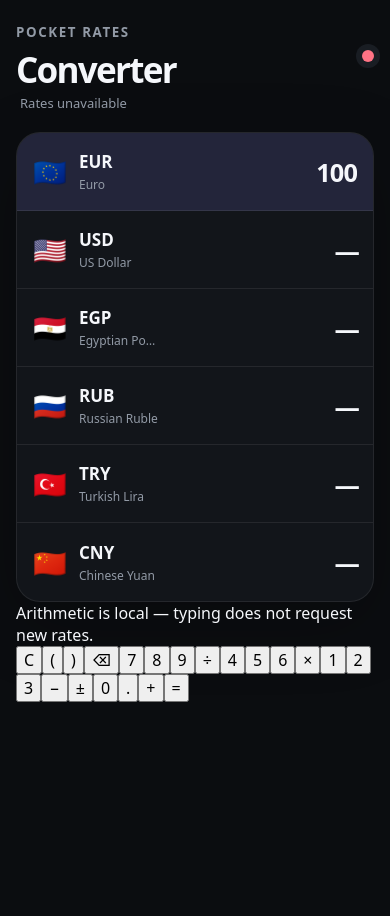
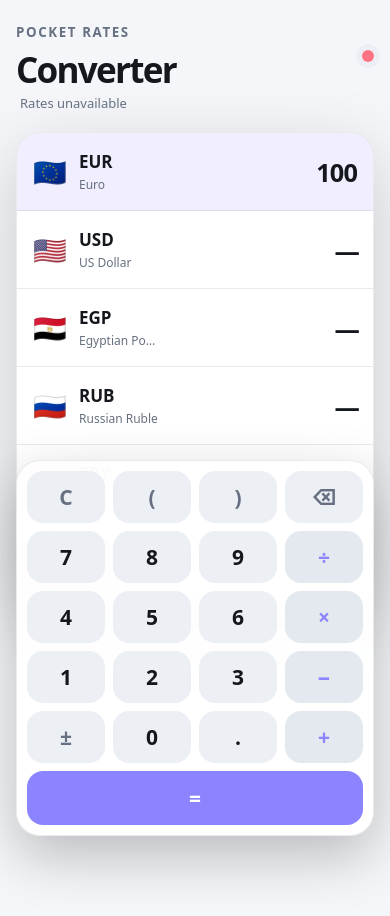
Before and after one commit to DEN-2020/pocket-rates-pwa, a React (Vite) app: page / in a window 390 px wide. Shown: the top 916 px of the page. Before the commit the page ends 844 px from the top, so only its background shows below. Built offline with nearby package versions, Linux system fonts and the light colour scheme; no server answers.

Commit message:
style: refine mobile converter and keypad

```diff
--- a/src/styles/global.css
+++ b/src/styles/global.css
@@ -4,6 +4,7 @@
   --bg: #0b0d10;
   --surface: #12151a;
   --surface-2: #191d23;
+  --surface-3: #20252d;
   --text: #f5f7fb;
   --muted: #929aa6;
   --line: rgba(255,255,255,.08);
@@ -12,11 +13,24 @@
   --success: #59d39c;
   --danger: #ff7385;
 }
+@media (prefers-color-scheme: light) {
+  :root {
+    --bg: #f4f6f9; --surface: #fff; --surface-2: #eceff4; --surface-3: #e4e8ef;
+    --text: #14171c; --muted: #667080; --line: rgba(20,23,28,.09);
+    --accent-soft: rgba(105,94,255,.10);
+  }
+}
 * { box-sizing: border-box; }
 html, body, #root { min-height: 100%; }
-body { margin: 0; min-width: 320px; min-height: 100dvh; background: var(--bg); color: var(--text); }
+body {
+  margin: 0; min-width: 320px; min-height: 100dvh; background: var(--bg); color: var(--text);
+  -webkit-tap-highlight-color: transparent;
+}
 button, input { font: inherit; }
-.screen { width: min(100%, 620px); min-height: 100dvh; margin: 0 auto; padding: max(18px, env(safe-area-inset-top)) 16px 32px; }
+.screen {
+  width: min(100%, 620px); min-height: 100dvh; margin: 0 auto;
+  padding: max(18px, env(safe-area-inset-top)) 16px max(20px, env(safe-area-inset-bottom));
+}
 .topbar { display: flex; align-items: center; justify-content: space-between; min-height: 76px; }
 .topbar small { color: var(--muted); font-weight: 700; text-transform: uppercase; letter-spacing: .12em; }
 .topbar h1 { margin: 3px 0 0; font-size: clamp(32px, 9vw, 44px); letter-spacing: -.05em; }
@@ -24,14 +38,55 @@
 .status-ready { background: var(--success); }
 .status-error { background: var(--danger); }
 .meta { min-height: 28px; margin: 0 4px 10px; color: var(--muted); font-size: 13px; }
-.currency-list { overflow: hidden; border: 1px solid var(--line); border-radius: 24px; background: var(--surface); box-shadow: 0 22px 70px rgba(0,0,0,.22); }
-.currency-row { display: grid; grid-template-columns: minmax(128px, 1fr) minmax(120px, 1.35fr); align-items: center; min-height: 78px; padding: 8px 14px 8px 10px; border-bottom: 1px solid var(--line); }
+.currency-list {
+  overflow: hidden; border: 1px solid var(--line); border-radius: 24px; background: var(--surface);
+  box-shadow: 0 22px 70px rgba(0,0,0,.18);
+}
+.currency-row {
+  display: grid; grid-template-columns: minmax(128px, 1fr) minmax(120px, 1.35fr);
+  align-items: center; min-height: 78px; padding: 8px 14px 8px 10px; border-bottom: 1px solid var(--line);
+}
 .currency-row:last-child { border-bottom: 0; }
 .currency-row.is-active { background: var(--accent-soft); }
-.currency-select { display: grid; grid-template-columns: 46px 1fr; align-items: center; min-height: 58px; border: 0; background: transparent; color: inherit; text-align: left; }
+.currency-select {
+  display: grid; grid-template-columns: 46px 1fr; align-items: center; min-height: 58px;
+  border: 0; border-radius: 16px; background: transparent; color: inherit; text-align: left; cursor: pointer;
+}
+.currency-select:focus-visible, .calc-key:focus-visible, .currency-row input:focus-visible {
+  outline: 2px solid var(--accent); outline-offset: 2px;
+}
 .flag { font-size: 27px; }
 .currency-select span:last-child { display: flex; flex-direction: column; gap: 3px; min-width: 0; }
 .currency-select strong { font-size: 17px; }
-.currency-select small { overflow: hidden; color: var(--muted); font-size: 12px; text-overflow: ellipsis; white-space: nowrap; }
-.currency-row input, .currency-row output { width: 100%; border: 0; outline: 0; background: transparent; color: var(--text); text-align: right; font-size: clamp(21px, 6.5vw, 30px); font-weight: 650; letter-spacing: -.035em; font-variant-numeric: tabular-nums; }
-.phase-note { margin-top: 16px; padding: 16px 18px; border-radius: 18px; background: var(--surface-2); color: var(--muted); font-size: 13px; line-height: 1.5; }
+.currency-select small {
+  overflow: hidden; color: var(--muted); font-size: 12px; text-overflow: ellipsis; white-space: nowrap;
+}
+.currency-row input, .currency-row output {
+  width: 100%; border: 0; outline: 0; background: transparent; color: var(--text); text-align: right;
+  font-size: clamp(21px, 6.5vw, 30px); font-weight: 650; letter-spacing: -.035em;
+  font-variant-numeric: tabular-nums;
+}
+.currency-row input { min-height: 52px; }
+.calculator-feedback {
+  min-height: 38px; padding: 10px 6px 4px; color: var(--muted); font-size: 12px; line-height: 1.35;
+}
+.calculator {
+  position: sticky; bottom: max(8px, env(safe-area-inset-bottom)); display: grid;
+  grid-template-columns: repeat(4, minmax(0, 1fr)); gap: 8px; padding: 10px;
+  border: 1px solid var(--line); border-radius: 24px;
+  background: color-mix(in srgb, var(--surface) 94%, transparent);
+  box-shadow: 0 20px 55px rgba(0,0,0,.24); backdrop-filter: blur(18px);
+}
+.calc-key {
+  min-width: 0; min-height: 52px; border: 0; border-radius: 16px; background: var(--surface-2);
+  color: var(--text); font-size: 21px; font-weight: 650; cursor: pointer; touch-action: manipulation;
+}
+.calc-key:active { transform: translateY(1px); }
+.calc-key.is-muted { color: var(--muted); }
+.calc-key.is-operator { background: var(--surface-3); color: var(--accent); }
+.calc-key.is-equals { grid-column: 1 / -1; min-height: 54px; background: var(--accent); color: #fff; }
+@media (max-height: 720px) {
+  .currency-row { min-height: 68px; }
+  .calc-key { min-height: 46px; }
+  .topbar { min-height: 64px; }
+}
```
